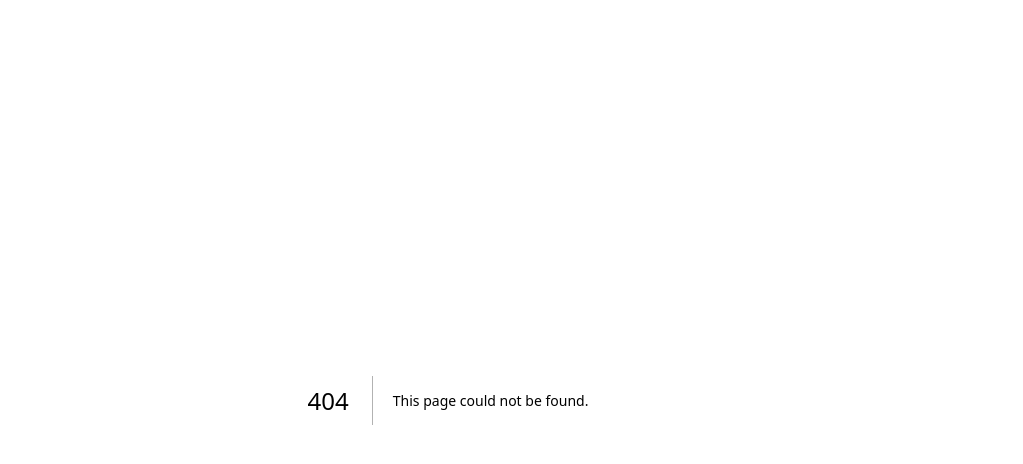
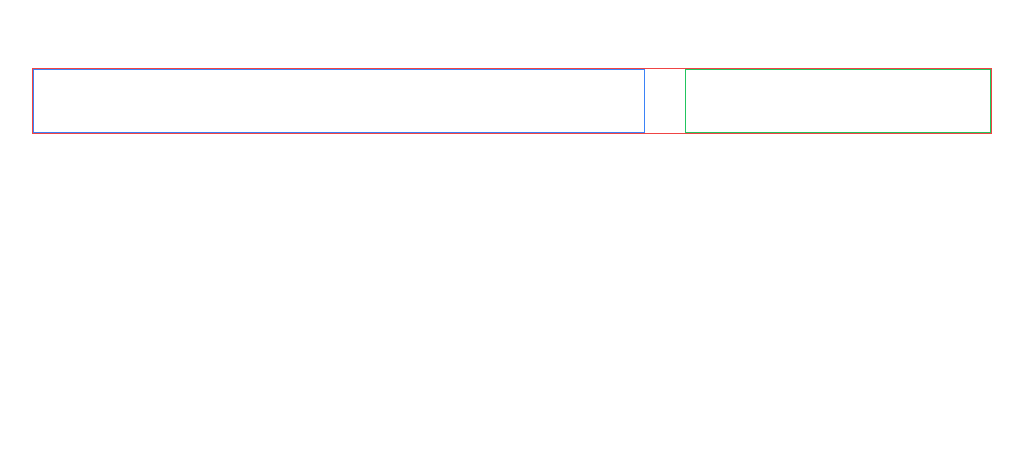
Before and after one commit to Qarani-m/Travel-Agency-Landing-Page-main, a Next.js app: page /destinations/1 in a window 1280 px wide. Before the commit this address had no page. Shown: the top 464 px of the page, without its empty margins (192-1215 px from the left). Built offline with nearby package versions, Linux system fonts and the light colour scheme; a web font is replaced by a local one.

Commit message:
added packages

```diff
--- /dev/null
+++ b/src/app/destinations/[id]/page.tsx
@@ -0,0 +1,16 @@
+import NavBar from "@/components/common/NavBar";
+import React from "react";
+
+function page() {
+  return (
+    <div className="pl-56 pr-24">
+      <NavBar />
+      <div className="border border-red-500 border-solid w-full h-full flex flex-row justify-between">
+        <div className="border border-blue-500 border-solid w-2/3 h-16"></div>
+        <div className="border border-green-500 border-solid w-1/3 h-16 ml-10"></div>
+      </div>
+    </div>
+  );
+}
+
+export default page;
--- a/src/app/packages/[package]/page.tsx
+++ b/src/app/packages/[package]/page.tsx
@@ -45,7 +45,7 @@ const ProductPage: React.FC = () => {
             {/* ABOUT */}
             <div className='flex flex-col gap-4 lg:w-2/4'>
                 <div>
-                    <span className=' text-violet-600 text-3xl font-bold'>12 DAYS KENYA & TANZANIA COMBO MIDRANGE SAFARI </span>
+                    <span className=' text-orange-500 text-3xl font-bold'>12 DAYS KENYA & TANZANIA COMBO MIDRANGE SAFARI </span>
                 </div>
                 <p className='text-gray-700'>
                 Con un'ammortizzazione incredibile per sostenerti in tutti i tuoi chilometri, Invincible 3 offre un livello di comfort elevatissimo sotto il piede per aiutarti a dare il massimo oggi, domani e oltre. Questo modello incredibilmente elastico e sostenitivo, è pensato per dare il massimo lungo il tuo percorso preferito e fare ritorno a casa carico di energia, in attesa della prossima corsa.
@@ -53,7 +53,7 @@ const ProductPage: React.FC = () => {
                 <h6 className='text-2xl font-semibold'>$ 199.00</h6>
                 <div className='flex flex-row items-center gap-12'>
 
-                    <a href="/destinations/1"><button className='bg-violet-800 text-white font-semibold py-3 px-16 rounded-xl h-full'>View Destination</button></a>
+                    <a href="/destinations/1"><button className='bg-orange-500 text-white font-semibold py-3 px-16 rounded-xl h-full'>View Destination</button></a>
                 </div>
             </div>
         </div>
--- a/src/app/packages/page.tsx
+++ b/src/app/packages/page.tsx
@@ -78,11 +78,11 @@ function page() {
       <section className="md:h-full flex items-center text-gray-600">
         <div className="container px-5 py-24 mx-auto">
           <div className="text-center mb-12">
-            <h5 className="text-base md:text-lg text-indigo-700 mb-1">
+            <h5 className="text-base md:text-lg text-gray-700 mb-1">
               Explore Our Exciting Packages
             </h5>
-            <h1 className="text-4xl md:text-6xl text-gray-700 font-semibold">
-              Discover Amazing Destinations
+            <h1 className="text-4xl md:text-6xl  font-semibold text-orange-500">
+              Discover Our Amazing Packages
             </h1>
           </div>
           <div className="flex flex-wrap -m-4">{packagepacks}</div>
--- a/src/components/packages/PackageCard.tsx
+++ b/src/components/packages/PackageCard.tsx
@@ -56,7 +56,7 @@ const PackageCard: React.FC<PackageCardProps> = ({ packages }) => {
           <div className="h-16"></div>
 
           <div className="flex items-center flex-wrap  bottom-12">
-          <a href={`/packages/${url}`} className="text-indigo-300 inline-flex items-center md:mb-2 lg:mb-0">
+          <a href={`/packages/${url}`} className="text-indigo-300 inline-flex items-center md:mb-2 lg:mb-0 text-orange-500">
               View Package
               <svg
                 className="w-4 h-4 ml-2"
```
